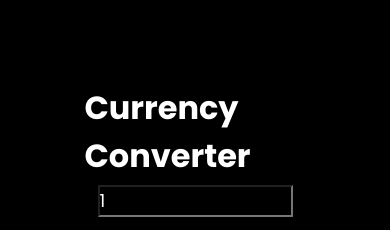
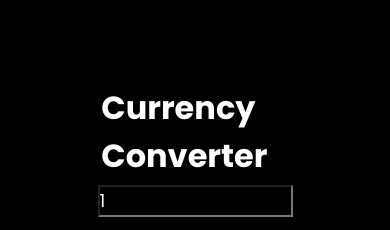
Before and after one commit to 26-PM/currencyConverter, a plain HTML site: page index.html in a window 390 px wide. Shown: the top 230 px of the page. Drawn offline with Linux system fonts and the light colour scheme; no server answers.

Commit message:
phone header fixed

```diff
--- a/style.css
+++ b/style.css
@@ -89,6 +89,6 @@ form button {
     .heading{
         position: absolute;
         top: 10vmax;
-        left:10vmax;
+        left:12vmax;
     }
   }
```
